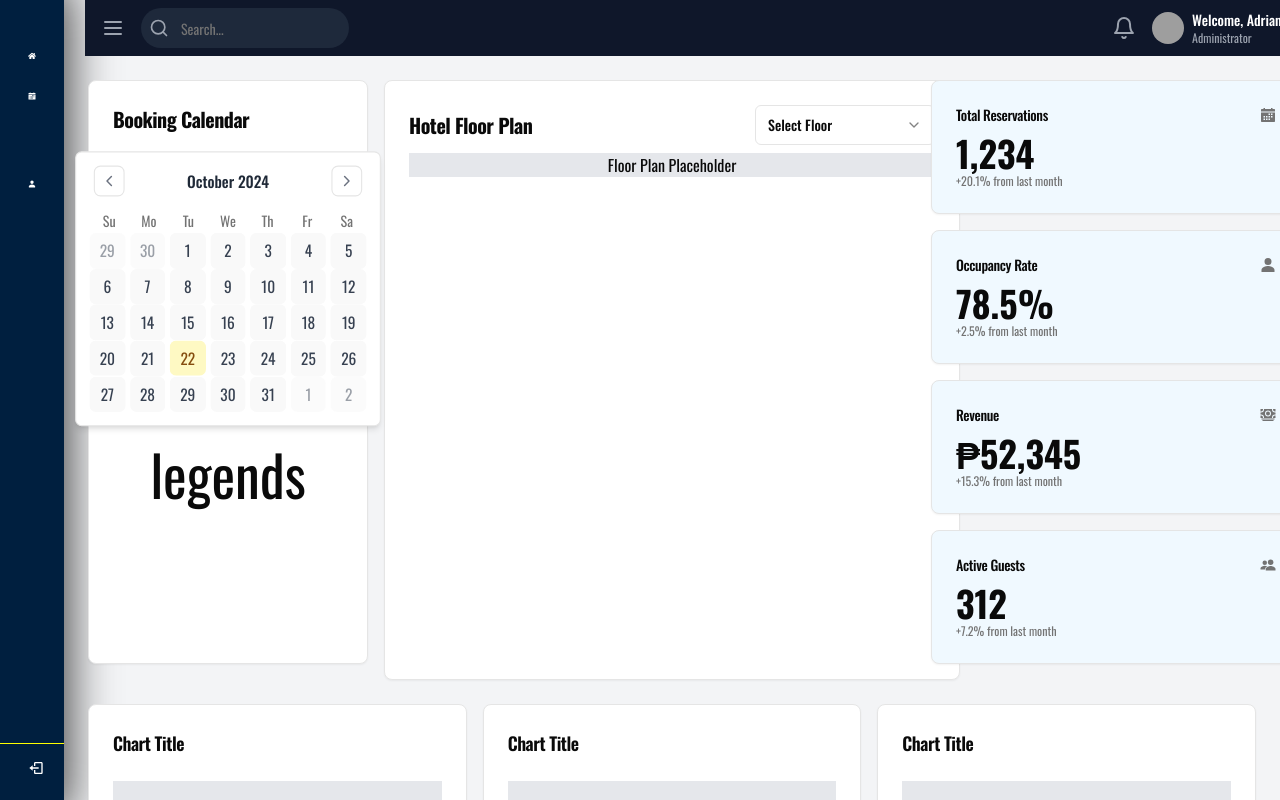
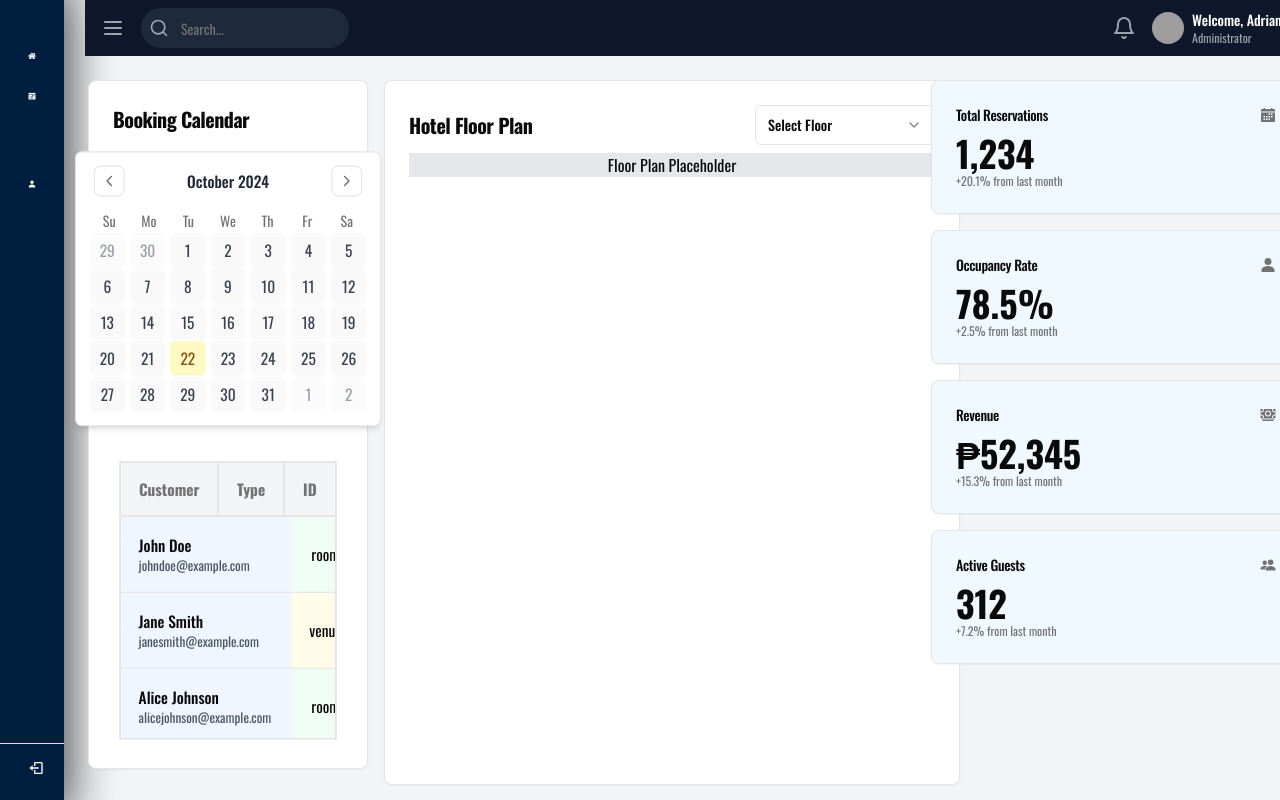
Before and after one commit to Arainf/lantaka-reservation-system, a React (Vite) app: page /dashboard in a window 1280 px wide. Built offline with nearby package versions, Linux system fonts and the light colour scheme; grey boxes are pictures that could not be loaded.

Commit message:
added table

```diff
--- a/src/index.css
+++ b/src/index.css
@@ -19,9 +19,9 @@
   -moz-osx-font-smoothing: grayscale;
 }
 
-::-webkit-scrollbar {
+/* ::-webkit-scrollbar {
   display: none;
-}
+} */
 
 a {
   font-weight: 500;
--- /dev/null
+++ b/src/pages/(admin-pages)/adminPages.css
@@ -0,0 +1,32 @@
+/* ==================================================== */
+.customerTable {
+    /* Custom Scrollbar */
+    ::-webkit-scrollbar {
+      width: 3px; /* Width of the scrollbar */
+    }
+
+    /* Scrollbar track (the background) */
+    ::-webkit-scrollbar-track {
+      background: #f1f1f1; /* Light gray background */
+      border-radius: 10px; /* Rounded corners for track */
+    }
+
+    /* Scrollbar thumb (the draggable part) */
+    ::-webkit-scrollbar-thumb {
+      background: #888; /* Darker gray for the thumb */
+      border-radius: 10px; /* Rounded corners for the thumb */
+    }
+
+    /* Scrollbar thumb hover effect */
+    ::-webkit-scrollbar-thumb:hover {
+      background: #143774; /* Darker gray when hovered */
+    }
+
+    /* Scrollbar corner when both horizontal and vertical scrollbars appear */
+    ::-webkit-scrollbar-corner {
+      background-color: #f1f1f1; /* Light gray for the scrollbar corner */
+    }
+  }
+
+
+/* ==================================================== */
--- a/src/pages/(admin-pages)/dashboard.jsx
+++ b/src/pages/(admin-pages)/dashboard.jsx
@@ -1,4 +1,4 @@
-import React from 'react'
+import './adminPages.css';
 import NavigationSide from '@/components/common/navigatin-side-top/NavigationSide'
 import NavigationTop from '@/components/common/navigatin-side-top/NavigationTop'
 import ReservationCard from '@/components/common/cards/ReservationCard'
@@ -6,6 +6,85 @@ import { IoCalendarSharp, IoPersonSharp, IoCashSharp, IoPeopleSharp } from "reac
 import { Card, CardContent, CardHeader, CardTitle } from "@/components/ui/card"
 import { Select, SelectContent, SelectItem, SelectTrigger, SelectValue } from "@/components/ui/select"
 import { Calendar } from "@/components/ui/calendar"
+import {
+  Table,
+  TableBody,
+  TableCaption,
+  TableCell,
+  TableFooter,
+  TableHead,
+  TableHeader,
+  TableRow,
+} from "@/components/ui/table"
+
+
+// dummy data
+
+const dummyData = [
+  {
+    customer: "John Doe",
+    reservationType: "room",
+    ID: "R101",
+    email: "johndoe@example.com",
+  },
+  {
+    customer: "Jane Smith",
+    reservationType: "venue",
+    ID: "V201",
+    email: "janesmith@example.com",
+  },
+  {
+    customer: "Alice Johnson",
+    reservationType: "room",
+    ID: "R102",
+    email: "alicejohnson@example.com",
+  },
+  {
+    customer: "Bob Lee",
+    reservationType: "venue",
+    ID: "V202",
+    email: "boblee@example.com",
+  },
+  {
+    customer: "Charlie Brown",
+    reservationType: "room",
+    ID: "R103",
+    email: "charliebrown@example.com",
+  },
+  {
+    customer: "David Kim",
+    reservationType: "venue",
+    ID: "V203",
+    email: "davidkim@example.com",
+  },
+  {
+    customer: "Eva Green",
+    reservationType: "room",
+    ID: "R104",
+    email: "evagreen@example.com",
+  },
+  {
+    customer: "Frank Miller",
+    reservationType: "venue",
+    ID: "V204",
+    email: "frankmiller@example.com",
+  },
+  {
+    customer: "Grace Hopper",
+    reservationType: "room",
+    ID: "R105",
+    email: "gracehopper@example.com",
+  },
+  {
+    customer: "Hank Pym",
+    reservationType: "venue",
+    ID: "V205",
+    email: "hankpym@example.com",
+  },
+];
+
+
+
 
 const Dashboard = ({sidebarOpen, toggleSidebar}) => {
   return (
@@ -26,9 +105,50 @@ const Dashboard = ({sidebarOpen, toggleSidebar}) => {
               <CardContent className="mt-2 flex scale-110 justify-center align-center">
                 <Calendar mode="single" className="rounded-md border" />
               </CardContent>
-              <CardContent className="mt-2 flex scale-110 justify-center align-center">
-                <h1>legends</h1>
+
+              <CardContent className="customerTable mt-5 flex scale-110 justify-center align-center">
+                <div className="w-full max-w-4xl mx-auto p-4">
+                  <div className="border-2">
+                    <Table className="border-collapse">
+                      <TableHeader>
+                        <TableRow>
+                          <TableHead className="border-b-2 border-r-2 bg-gray-100 font-bold sticky top-0 z-10">Customer</TableHead>
+                          <TableHead className="border-b-2 border-r-2 w-[79px] bg-gray-100 font-bold text-center sticky top-0 z-10">Type</TableHead>
+                          <TableHead className="border-b-2 bg-gray-100 w-[79px] font-bold text-center sticky top-0 z-10">ID</TableHead>
+                        </TableRow>
+                      </TableHeader>
+                    </Table>
+                    <div className="max-h-[200px] overflow-y-auto overflow-x-hidden">
+                      <Table className="border-collapse">
+                        <TableBody>
+                          {dummyData.map((data, index) => (
+                            <TableRow key={index}>
+                              <TableCell className=" bg-blue-50">
+                                <div className="font-medium">{data.customer}</div>
+                                <div className="text-xs italic text-gray-600">{data.email}</div>
+                              </TableCell>
+                              <TableCell
+                                className={` text-center ${
+                                  data.reservationType === "room" ? "bg-green-50" : "bg-yellow-50"
+                                }`}
+                              >
+                                {data.reservationType}
+                              </TableCell>
+                              <TableCell className=" bg-red-50 text-center">
+                                {data.ID}
+                              </TableCell>
+                            </TableRow>
+                          ))}
+                        </TableBody>
+                      </Table>
+                    </div>
+                  </div>
+                </div>
               </CardContent>
+
+
+
+
             </Card>
 
             <Card className='col-span-2 row-span-2'>
```
